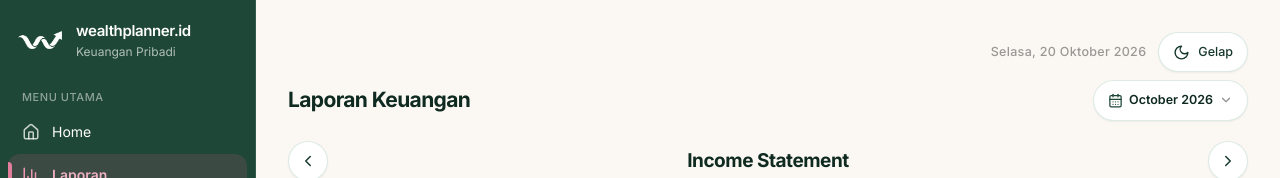
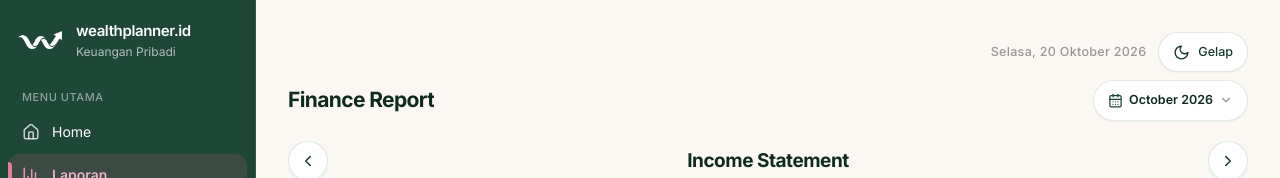
Before and after one commit to jasminework2023/personal-wealthplanner, a React (Vite) app: page /dashboard/finance in a window 1280 px wide. Shown: the top 178 px of the page. Built offline with nearby package versions, Linux system fonts and the light colour scheme; the HTML template or start-up script is replaced by a standard one.

Commit message:
Set Finance Report page title as requested

```diff
--- a/src/pages/DashboardFinance.tsx
+++ b/src/pages/DashboardFinance.tsx
@@ -224,7 +224,7 @@ export function DashboardFinance() {
   return (
     <div className="flex flex-col gap-5">
       <div className="flex items-center justify-between gap-3">
-        <h1 className="min-w-0 truncate text-[21px] font-bold leading-[1.15] tracking-[-0.03em] text-forest-900">{id ? "Laporan Keuangan" : "Financial Statement"}</h1>
+        <h1 className="min-w-0 truncate text-[21px] font-bold leading-[1.15] tracking-[-0.03em] text-forest-900">Finance Report</h1>
         <button type="button" onClick={() => { setDraftMonth(selectedMonth); setDraftYear(selectedYear); setPeriodOpen(true); }} className="inline-flex max-w-full shrink-0 items-center gap-1.5 rounded-full border border-forest-100/70 bg-white px-3.5 py-2.5 text-[12.5px] font-semibold text-forest-900 shadow-sm">
           <CalendarDays size={15} className="shrink-0 text-forest-700" /><span>{monthNames[monthNames.indexOf(selectedMonth)] || selectedMonth} {selectedYear}</span><ChevronRight size={14} className="rotate-90 text-charcoal/50" />
         </button>
```
